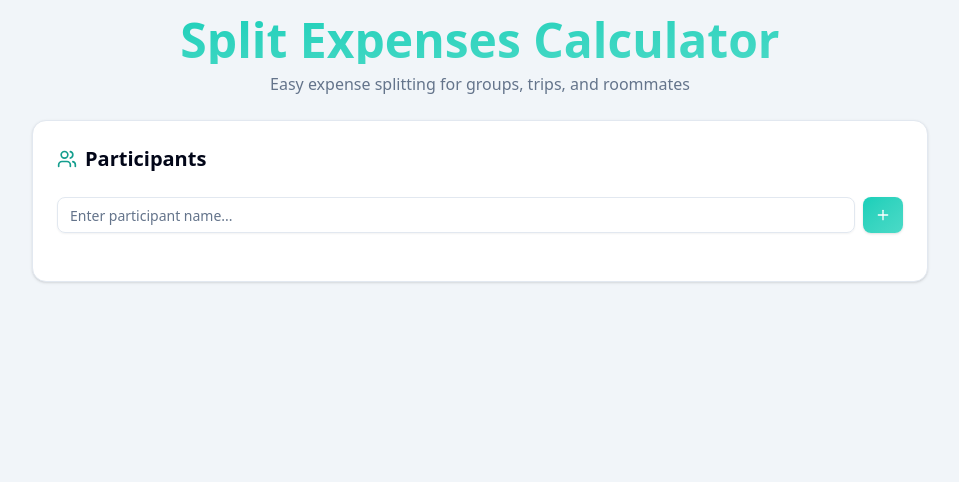
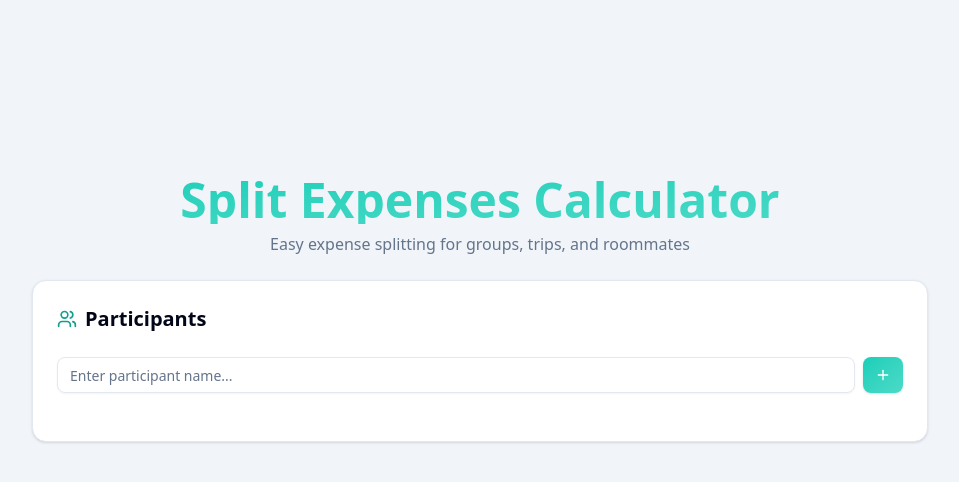
Before and after one commit to krishkad/split-expense-calculator, a Next.js app: page / in a window 1280 px wide. Shown: the top 482 px of the page, without its empty margins (160-1119 px from the left). Built offline with nearby package versions, Linux system fonts and the light colour scheme.

Commit message:
second commit

```diff
--- a/src/components/SplitCalculator.tsx
+++ b/src/components/SplitCalculator.tsx
@@ -236,7 +236,7 @@ const SplitCalculator = () => {
 
   return (
     <div className="min-h-screen bg-secondary p-4 pb-20">
-      <div className="max-w-4xl mx-auto space-y-6">
+      <div className="max-w-4xl mx-auto space-y-6 mt-40">
         {/* Header */}
         <div className="text-center space-y-2">
           <h1 className="text-5xl font-bold bg-gradient-primary bg-clip-text text-transparent">
```
